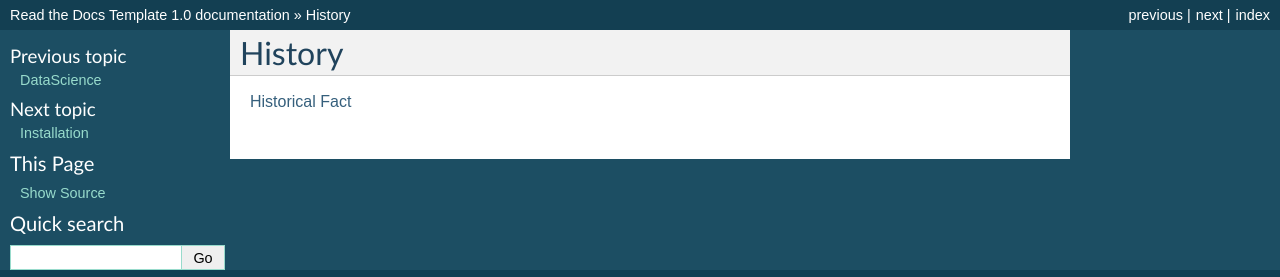
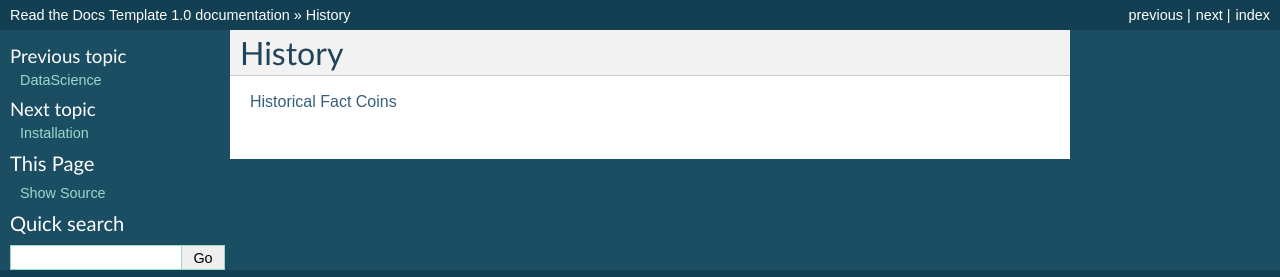
Before and after one commit to ramashanker/Documentation, a Sphinx documentation site: the page built from docs/history.rst, in a window 1280 px wide. Shown: the top 277 px of the page. Built offline with Sphinx 7.4.7, drawn with Linux system fonts in a browser that asks for light colours.

Commit message:
updated with coin detail

```diff
--- a/docs/history.rst
+++ b/docs/history.rst
@@ -3,3 +3,4 @@ History
 ============
 
 :doc:`history/1500`
+:doc:`history/coins/coin_details`
```
